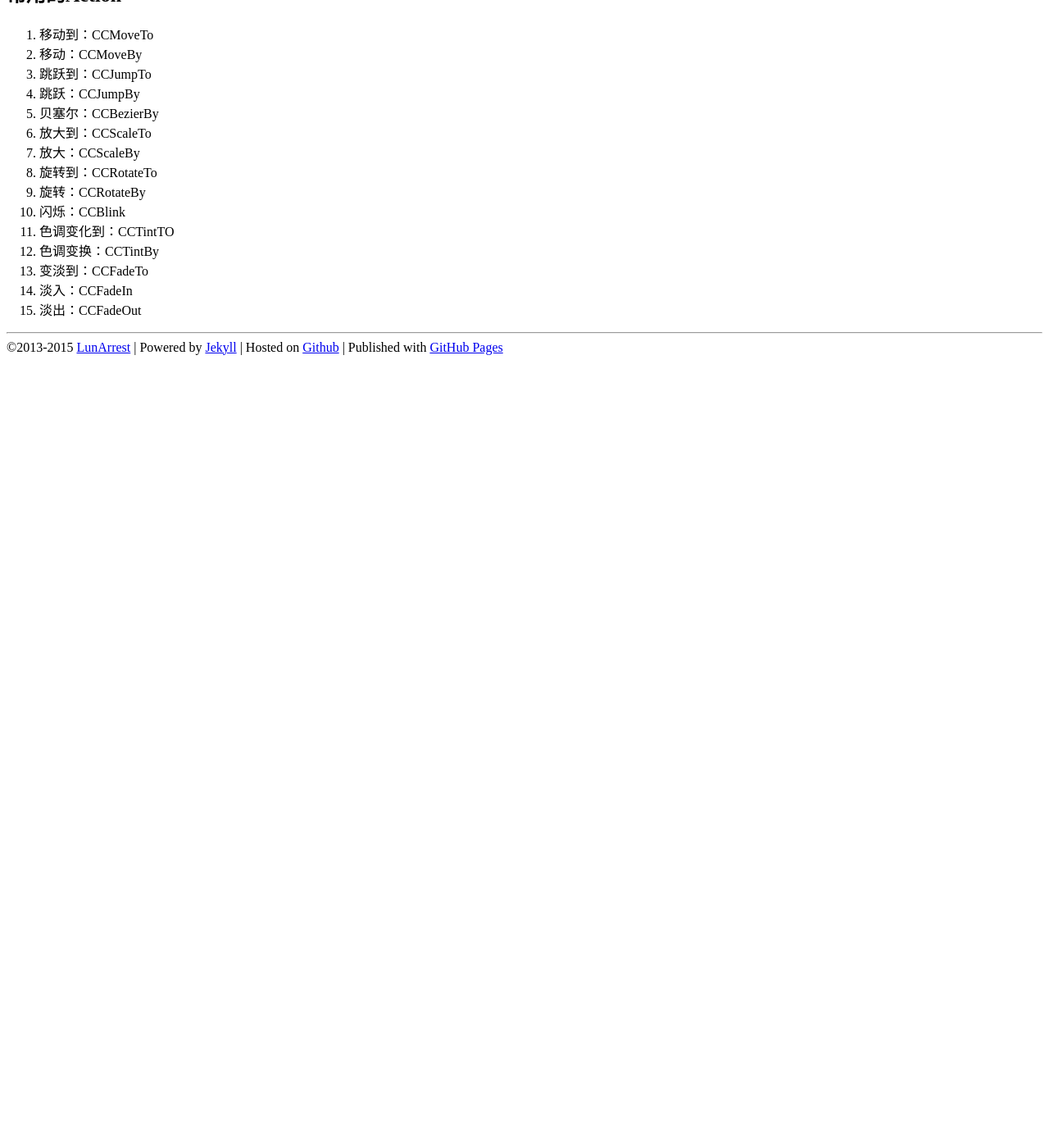
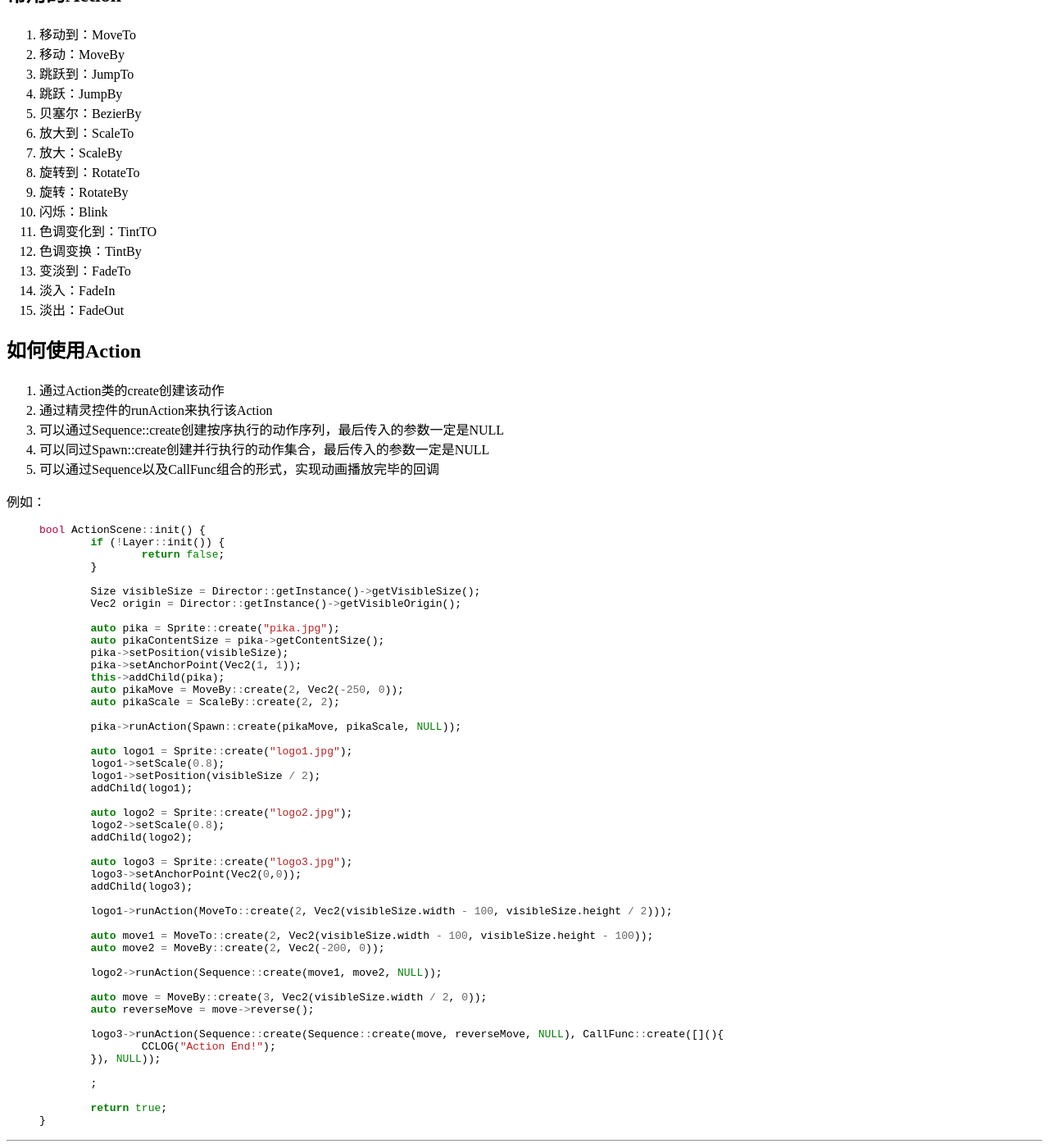
Before and after one commit to LunArrest/LunArrest.github.io, a Jekyll site: the page built from _posts/2015-05-13-cocos2dx-basic-action.md, in a window 1280 px wide and 1400 px high, scrolled down 270 px. Shown: the whole window at 82% size. Built offline with Jekyll 4.4.1, drawn with Linux system fonts in a browser that asks for light colours; before the commit the page ends 900 px from its top, so only the background shows below that.

Commit message:
- 动作增加

```diff
--- a/_posts/2015-05-13-cocos2dx-basic-action.md
+++ b/_posts/2015-05-13-cocos2dx-basic-action.md
@@ -10,18 +10,80 @@ tags: cocos2dx
 
 ## 常用的Action
 
-1. 移动到：CCMoveTo
-2. 移动：CCMoveBy
-3. 跳跃到：CCJumpTo
-4. 跳跃：CCJumpBy
-5. 贝塞尔：CCBezierBy
-6. 放大到：CCScaleTo
-7. 放大：CCScaleBy
-8. 旋转到：CCRotateTo
-9. 旋转：CCRotateBy
-10. 闪烁：CCBlink
-11. 色调变化到：CCTintTO
-12. 色调变换：CCTintBy
-13. 变淡到：CCFadeTo
-14. 淡入：CCFadeIn
-15. 淡出：CCFadeOut
+1. 移动到：MoveTo
+2. 移动：MoveBy
+3. 跳跃到：JumpTo
+4. 跳跃：JumpBy
+5. 贝塞尔：BezierBy
+6. 放大到：ScaleTo
+7. 放大：ScaleBy
+8. 旋转到：RotateTo
+9. 旋转：RotateBy
+10. 闪烁：Blink
+11. 色调变化到：TintTO
+12. 色调变换：TintBy
+13. 变淡到：FadeTo
+14. 淡入：FadeIn
+15. 淡出：FadeOut
+
+## 如何使用Action
+
+1. 通过Action类的create创建该动作
+2. 通过精灵控件的runAction来执行该Action
+3. 可以通过Sequence::create创建按序执行的动作序列，最后传入的参数一定是NULL
+4. 可以同过Spawn::create创建并行执行的动作集合，最后传入的参数一定是NULL
+5. 可以通过Sequence以及CallFunc组合的形式，实现动画播放完毕的回调
+
+例如：
+
+{% highlight C++ %}
+bool ActionScene::init() {
+	if (!Layer::init()) {
+		return false;
+	}
+
+	Size visibleSize = Director::getInstance()->getVisibleSize();
+	Vec2 origin = Director::getInstance()->getVisibleOrigin();
+
+	auto pika = Sprite::create("pika.jpg");
+	auto pikaContentSize = pika->getContentSize();
+	pika->setPosition(visibleSize);
+	pika->setAnchorPoint(Vec2(1, 1));
+	this->addChild(pika);
+	auto pikaMove = MoveBy::create(2, Vec2(-250, 0));
+	auto pikaScale = ScaleBy::create(2, 2);
+
+	pika->runAction(Spawn::create(pikaMove, pikaScale, NULL));
+
+	auto logo1 = Sprite::create("logo1.jpg");
+	logo1->setScale(0.8);
+	logo1->setPosition(visibleSize / 2);
+	addChild(logo1);
+
+	auto logo2 = Sprite::create("logo2.jpg");
+	logo2->setScale(0.8);
+	addChild(logo2);
+
+	auto logo3 = Sprite::create("logo3.jpg");
+	logo3->setAnchorPoint(Vec2(0,0));
+	addChild(logo3);
+
+	logo1->runAction(MoveTo::create(2, Vec2(visibleSize.width - 100, visibleSize.height / 2)));
+
+	auto move1 = MoveTo::create(2, Vec2(visibleSize.width - 100, visibleSize.height - 100));
+	auto move2 = MoveBy::create(2, Vec2(-200, 0));
+
+	logo2->runAction(Sequence::create(move1, move2, NULL));
+
+	auto move = MoveBy::create(3, Vec2(visibleSize.width / 2, 0));
+	auto reverseMove = move->reverse();
+
+	logo3->runAction(Sequence::create(Sequence::create(move, reverseMove, NULL), CallFunc::create([](){
+		CCLOG("Action End!");
+	}), NULL));
+
+	;
+
+	return true;
+}
+{% endhighlight %}
```
